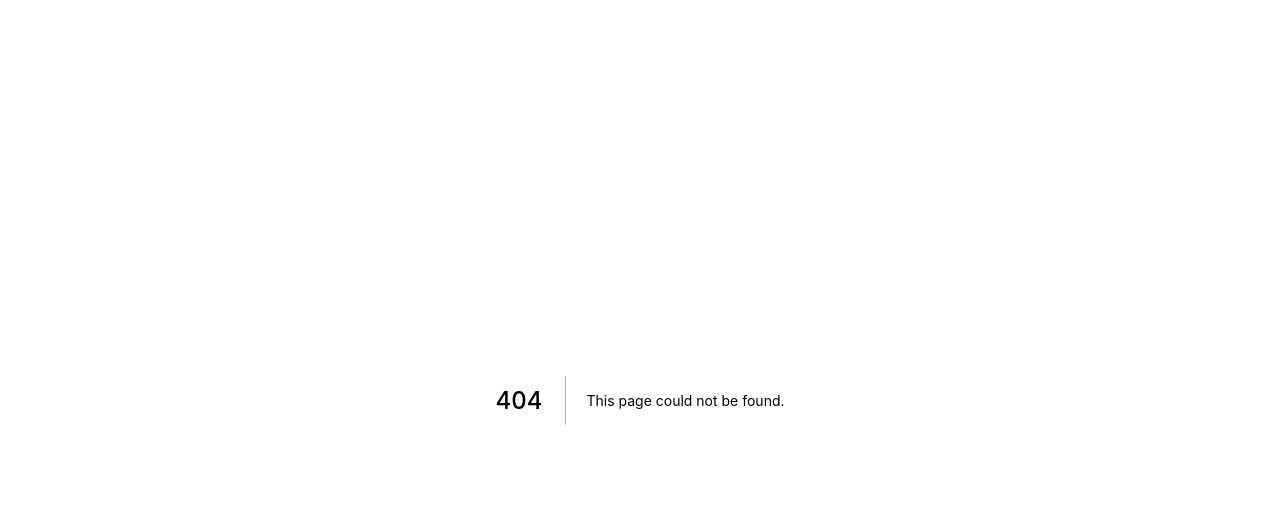
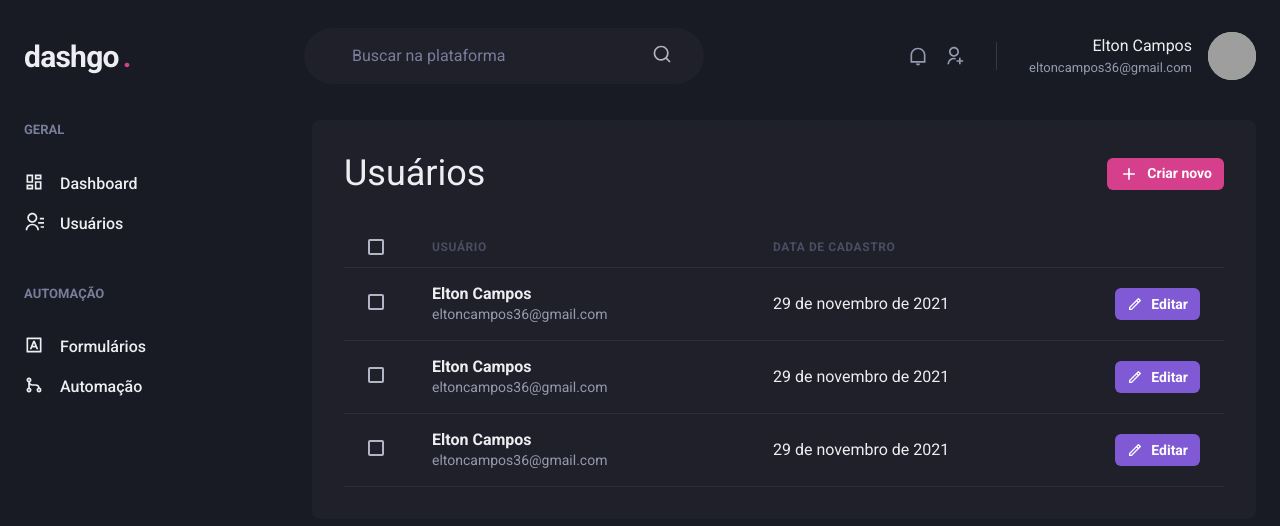
Before and after one commit to eltoncampos1/dashgo, a Next.js app: page /users in a window 1280 px wide. Before the commit this address had no page. Shown: the top 526 px of the page. Built offline with nearby package versions, Linux system fonts and the light colour scheme; grey boxes are pictures that could not be loaded.

Commit message:
chore: create List Users page

```diff
--- /dev/null
+++ b/src/pages/users/index.tsx
@@ -0,0 +1,152 @@
+import {
+    Box,
+    Button,
+    Checkbox,
+    Flex,
+    Heading,
+    Icon,
+    Table,
+    Tbody,
+    Td,
+    Text,
+    Th,
+    Thead,
+    Tr
+} from "@chakra-ui/react";
+import { RiAddLine, RiPencilLine } from "react-icons/ri";
+import { Sidebar } from "../../components/Form/Sidebar";
+import { Header } from "../../components/Header";
+
+export default function USerList(){
+    return (
+        <Box>
+            <Header />
+
+            <Flex w="100%" my="6" maxW={1480} mx="auto" px="6">
+                <Sidebar />
+
+                <Box
+                    flex="1"
+                    borderRadius={8}
+                    bg="gray.800"
+                    p="8"
+                >
+
+                <Flex
+                    mb="8"
+                    justify="space-between"
+                    align="center"
+                >
+                    <Heading sile="lg" fontWeight="normal">Usuários</Heading>
+
+                    <Button
+                        as="a"
+                        size="sm"
+                        fontSize="sm"
+                        colorScheme="pink"
+                        leftIcon={<Icon as={RiAddLine} fontSize="20" />}
+                    >
+                        Criar novo
+                    </Button>
+
+                </Flex>
+
+                <Table colorScheme="whiteAlpha">
+                    <Thead>
+                        <Tr>
+                            <Th px="6" color="gray.300" width="8">
+                                <Checkbox colorScheme="pink" />
+                            </Th>
+
+                            <Th>Usuário</Th>
+                            <Th>Data de cadastro</Th>
+                            <Th width="8"></Th>
+                        </Tr>
+                    </Thead>
+
+                    <Tbody>
+                        <Tr>
+                            <Td px="6">
+                                <Checkbox colorScheme="pink" />
+                            </Td>
+                            <Td>
+                               <Box>
+                                   <Text fontWeight="bold">Elton Campos</Text>
+                                   <Text fontSize="sm" color="gray.300">eltoncampos36@gmail.com</Text>
+                               </Box>
+                            </Td>
+                            <Td>
+                                29 de novembro de 2021
+                            </Td>
+
+                            <Td>
+                            <Button
+                                as="a"
+                                size="sm"
+                                fontSize="sm"
+                                colorScheme="purple"
+                                leftIcon={<Icon as={RiPencilLine} fontSize="16"/>}
+                            >
+                                Editar
+                             </Button>
+                            </Td>
+                        </Tr>
+                        <Tr>
+                            <Td px="6">
+                                <Checkbox colorScheme="pink" />
+                            </Td>
+                            <Td>
+                               <Box>
+                                   <Text fontWeight="bold">Elton Campos</Text>
+                                   <Text fontSize="sm" color="gray.300">eltoncampos36@gmail.com</Text>
+                               </Box>
+                            </Td>
+                            <Td>
+                                29 de novembro de 2021
+                            </Td>
+
+                            <Td>
+                            <Button
+                                as="a"
+                                size="sm"
+                                fontSize="sm"
+                                colorScheme="purple"
+                                leftIcon={<Icon as={RiPencilLine} fontSize="16"/>}
+                            >
+                                Editar
+                             </Button>
+                            </Td>
+                        </Tr>
+                        <Tr>
+                            <Td px="6">
+                                <Checkbox colorScheme="pink" />
+                            </Td>
+                            <Td>
+                               <Box>
+                                   <Text fontWeight="bold">Elton Campos</Text>
+                                   <Text fontSize="sm" color="gray.300">eltoncampos36@gmail.com</Text>
+                               </Box>
+                            </Td>
+                            <Td>
+                                29 de novembro de 2021
+                            </Td>
+
+                            <Td>
+                            <Button
+                                as="a"
+                                size="sm"
+                                fontSize="sm"
+                                colorScheme="purple"
+                                leftIcon={<Icon as={RiPencilLine} fontSize="16"/>}
+                            >
+                                Editar
+                             </Button>
+                            </Td>
+                        </Tr>
+                    </Tbody>
+                </Table>
+                </Box>
+            </Flex>
+        </Box>
+    )
+}
```
